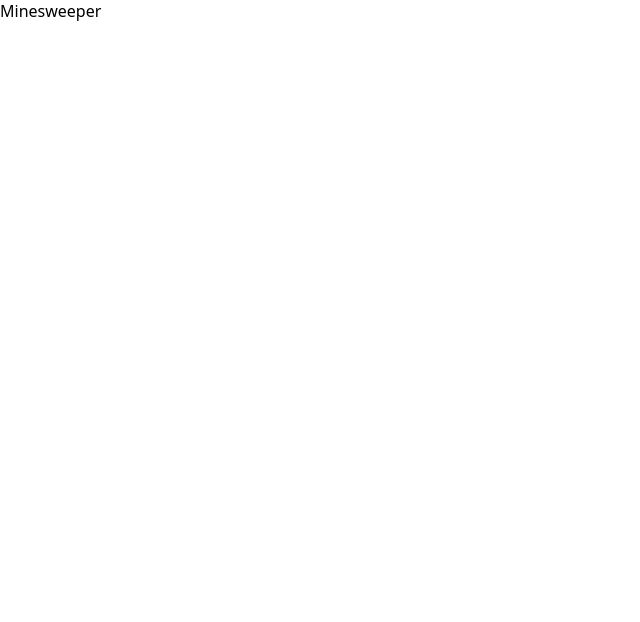
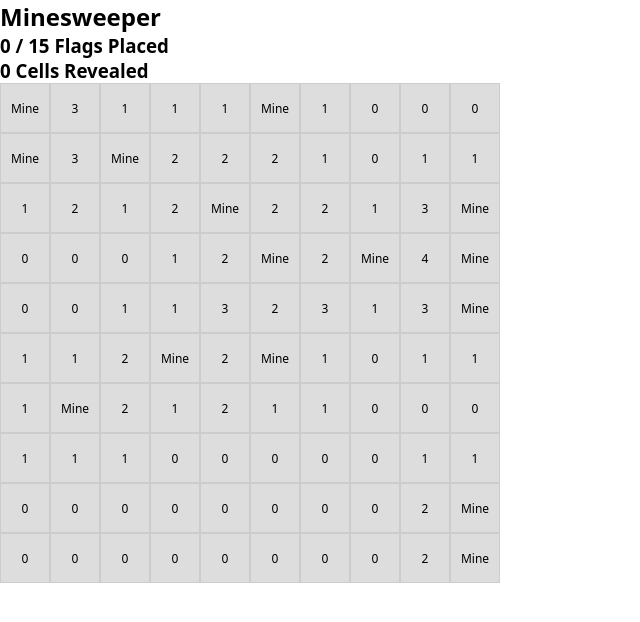
Before and after one commit to Joha99/frontend-systems-design, a React (Vite) app: page / in a window 1280 px wide. Shown: the top 622 px of the page, without its empty margins (0-640 px from the left). Built offline with nearby package versions, Linux system fonts and the light colour scheme.

Commit message:
implement minesweeper

```diff
--- a/src/minesweeper/Minesweeper.module.css
+++ b/src/minesweeper/Minesweeper.module.css
@@ -0,0 +1,31 @@
+.grid {
+  display: grid;
+  grid-template-columns: repeat(10, 1fr);
+}
+
+.cell {
+  width: 50px;
+  height: 50px;
+  border: 1px solid #ccc;
+  display: flex;
+  align-items: center;
+  justify-content: center;
+  background-color: #dddddd;
+  font-size: 12px;
+}
+
+.flagged {
+  background-color: #24da36;
+}
+
+.revealed {
+  background-color: white;
+}
+
+.gameOver {
+  border: 3px solid red;
+}
+
+.revealedBorder {
+  background-color: #feffd1;
+}
--- a/src/minesweeper/Minesweeper.tsx
+++ b/src/minesweeper/Minesweeper.tsx
@@ -31,10 +31,222 @@
  * Time target: 35 minutes.
  */
 
+import { useState, type MouseEvent } from "react";
 import styles from "./Minesweeper.module.css";
 
+const TOTAL_CELLS = 100;
+const TOTAL_MINES = 15;
+const GRID_LENGTH = 10;
+const ADJACENT_CELLS: [number, number][] = [
+  [1, 0],
+  [-1, 0],
+  [0, 1],
+  [0, -1],
+  [1, 1],
+  [-1, -1],
+  [-1, 1],
+  [1, -1],
+];
+
+interface Cell {
+  isMine: boolean;
+  isFlagged: boolean;
+  isRevealed: boolean;
+  adjacentMines: number;
+}
+
+const isValidCoordinate = (r: number, c: number) => {
+  return r >= 0 && r < GRID_LENGTH && c >= 0 && c < GRID_LENGTH;
+};
+
+const setAdjacentMinesCount = (board: Cell[][]) => {
+  for (let r = 0; r < GRID_LENGTH; r++) {
+    for (let c = 0; c < GRID_LENGTH; c++) {
+      let count = 0;
+      for (const [x, y] of ADJACENT_CELLS) {
+        const newR = r + x;
+        const newC = c + y;
+        if (isValidCoordinate(newR, newC) && board[newR][newC].isMine) {
+          count++;
+        }
+      }
+      board[r][c].adjacentMines = count;
+    }
+  }
+};
+
+const revealAdjacentCells = (
+  newBoard: Cell[][],
+  r: number,
+  c: number,
+  revealedCount: { count: number },
+) => {
+  for (const [x, y] of ADJACENT_CELLS) {
+    const newR = r + x;
+    const newC = c + y;
+
+    if (
+      isValidCoordinate(newR, newC) &&
+      !newBoard[newR][newC].isFlagged &&
+      !newBoard[newR][newC].isRevealed &&
+      !newBoard[newR][newC].isMine
+    ) {
+      newBoard[newR][newC].isRevealed = true;
+      revealedCount.count += 1;
+      if (newBoard[newR][newC].adjacentMines === 0) {
+        revealAdjacentCells(newBoard, newR, newC, revealedCount);
+      }
+    }
+  }
+};
+
+const getRandomMines = () => {
+  const mines = new Set<number>();
+
+  while (mines.size < TOTAL_MINES) {
+    const random = Math.floor(Math.random() * TOTAL_CELLS);
+    if (!mines.has(random)) {
+      mines.add(random);
+    }
+  }
+
+  return mines;
+};
+
+const getDefaultBoard = (): Cell[][] => {
+  const mines = getRandomMines();
+  const board = Array.from({ length: GRID_LENGTH }, (_, r) => {
+    return Array.from({ length: GRID_LENGTH }, (_, c) => {
+      const isAMine = mines.has(r * GRID_LENGTH + c);
+      return {
+        isMine: isAMine,
+        isRevealed: false,
+        isFlagged: false,
+        adjacentMines: 0,
+      };
+    });
+  });
+  setAdjacentMinesCount(board);
+  return board;
+};
+
 export const Minesweeper = () => {
-  // TODO: implement
+  const [board, setBoard] = useState<Cell[][]>(getDefaultBoard);
+  const [gameStatus, setGameStatus] = useState<"lost" | "won">();
+  const [flagCount, setFlagCount] = useState(0);
+  const [revealedCount, setRevealedCount] = useState(0);
 
-  return <div>Minesweeper</div>;
+  const isAnEdge = (r: number, c: number) => {
+    for (const [x, y] of ADJACENT_CELLS) {
+      const newR = r + x;
+      const newC = c + y;
+
+      if (isValidCoordinate(newR, newC) && !board[newR][newC].isRevealed) {
+        return true;
+      }
+    }
+    return false;
+  };
+
+  const onCellClick = (r: number, c: number) => {
+    const cell = board[r][c];
+    if (cell.isRevealed || cell.isFlagged) return;
+
+    const newBoard = [...board.map((row) => [...row])];
+    let newRevealedCount = revealedCount;
+    newBoard[r][c].isRevealed = true;
+
+    // if mine, game over
+    if (cell.isMine) {
+      newRevealedCount++;
+      setGameStatus("lost");
+    }
+
+    // if it is adjacent to a mine, show count of adjacent mines
+    else if (cell.adjacentMines > 0) {
+      newRevealedCount++;
+    }
+
+    // If it has zero adjacent mines: recursively reveal all connected
+    // cells with zero adjacent mines (flood fill), plus their border
+    // cells showing counts.
+    else if (cell.adjacentMines === 0) {
+      const additionalRevealed = { count: 0 };
+      revealAdjacentCells(newBoard, r, c, additionalRevealed);
+      newRevealedCount += 1 + additionalRevealed.count;
+    }
+
+    if (newRevealedCount === TOTAL_CELLS - TOTAL_MINES && !cell.isMine) {
+      setGameStatus("won");
+    }
+
+    setRevealedCount(newRevealedCount);
+    setBoard(newBoard);
+  };
+
+  const onCellContextMenu = (
+    e: MouseEvent<HTMLDivElement>,
+    r: number,
+    c: number,
+  ) => {
+    // The browser menu is the default action of `contextmenu`, not `mousedown`,
+    // so it has to be cancelled here. Always cancel it, even when no flag is placed.
+    e.preventDefault();
+
+    const cell = board[r][c];
+    if (cell.isRevealed || cell.isFlagged || flagCount >= 15) return;
+
+    // Right-click places a flag on an unrevealed cell.
+    // Flagged cells can't be revealed by left-click.
+    const newBoard = [...board.map((row) => [...row])];
+    newBoard[r][c].isFlagged = true;
+    setFlagCount((prev) => prev + 1);
+    setBoard(newBoard);
+  };
+
+  return (
+    <div>
+      <h2>Minesweeper</h2>
+      {gameStatus === "lost" ? (
+        <h2>Game is Lost!</h2>
+      ) : (
+        gameStatus === "won" && <h2>Game is Won!</h2>
+      )}
+      <h3>{flagCount} / 15 Flags Placed</h3>
+      <h3>{revealedCount} Cells Revealed</h3>
+
+      <div
+        className={`${styles.grid} ${gameStatus === "lost" ? styles.gameOver : ""}`}
+      >
+        {board.map((row, r) =>
+          row.map((cell, c) => {
+            const { isMine, isFlagged, isRevealed, adjacentMines } = cell;
+            const cellContent = isMine ? "Mine" : adjacentMines;
+            const isRevealedBorder = !isMine && isRevealed && isAnEdge(r, c);
+
+            return (
+              <div
+                key={`${r}-${c}`}
+                className={`${styles.cell} ${isFlagged ? styles.flagged : ""} ${isRevealed ? styles.revealed : ""} ${isRevealedBorder ? styles.revealedBorder : ""}`}
+                onClick={() => {
+                  if (!gameStatus) {
+                    onCellClick(r, c);
+                  }
+                }}
+                onContextMenu={(e) => {
+                  if (gameStatus) {
+                    e.preventDefault();
+                  } else {
+                    onCellContextMenu(e, r, c);
+                  }
+                }}
+              >
+                {cellContent}
+              </div>
+            );
+          }),
+        )}
+      </div>
+    </div>
+  );
 };
```
